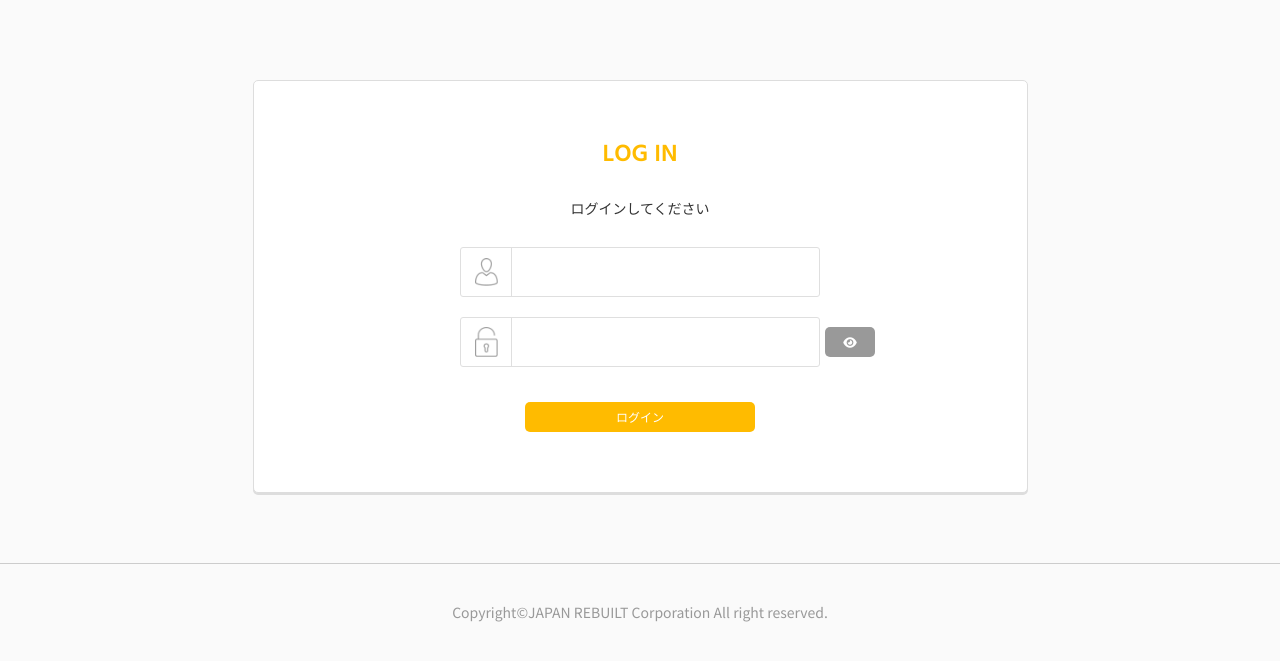
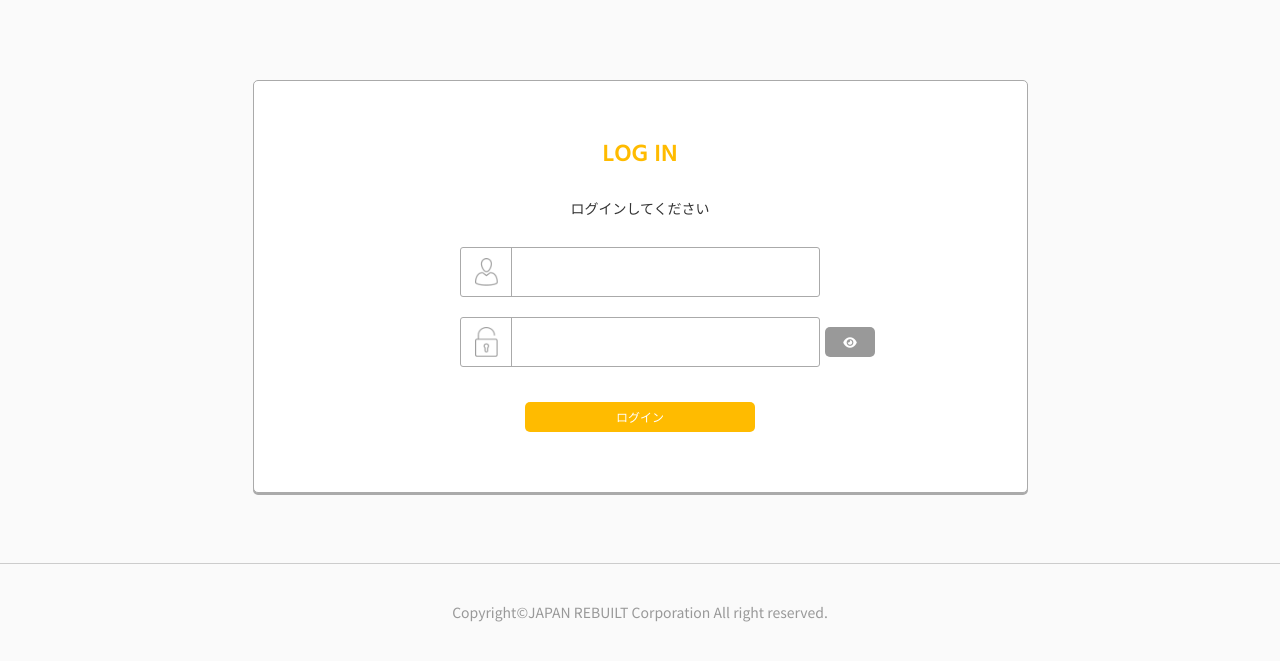
Before and after one commit to yukoEbi/japanrebuilt, a plain HTML site: page index.html in a window 1280 px wide. Shown: the part 65-726 px from the top of the page. Drawn offline with Linux system fonts and the light colour scheme.

Commit message:
5/19修正分

```diff
--- a/scss/_project.scss
+++ b/scss/_project.scss
@@ -38,7 +38,7 @@
         text-align: left;
         overflow: auto;
         word-wrap: break-word;
-        border-left: 1px solid #dfdfdf;
+        border-left: 1px solid #aaaaaa;
         padding: 0 20px;
       }
       button {
@@ -56,7 +56,7 @@
     align-items: center;
     width: 100%;
     height: 50px;
-    border: 1px solid #dfdfdf;
+    border: 1px solid #aaaaaa;
     border-radius: 3px;
   }
   &__btn {
--- a/scss/_settings.scss
+++ b/scss/_settings.scss
@@ -2,7 +2,7 @@ $main-color: #FF7715;
 $sub-color: #FFBB00;
 $accent-color: #0099CC;
 $danger-color: #CC0000;
-$line-color: #DDD;
+$line-color: #aaaaaa;
 
 /* 共通設定 */
 body {
```
Also changed, not shown: scss/styles.css, 1 other file.
